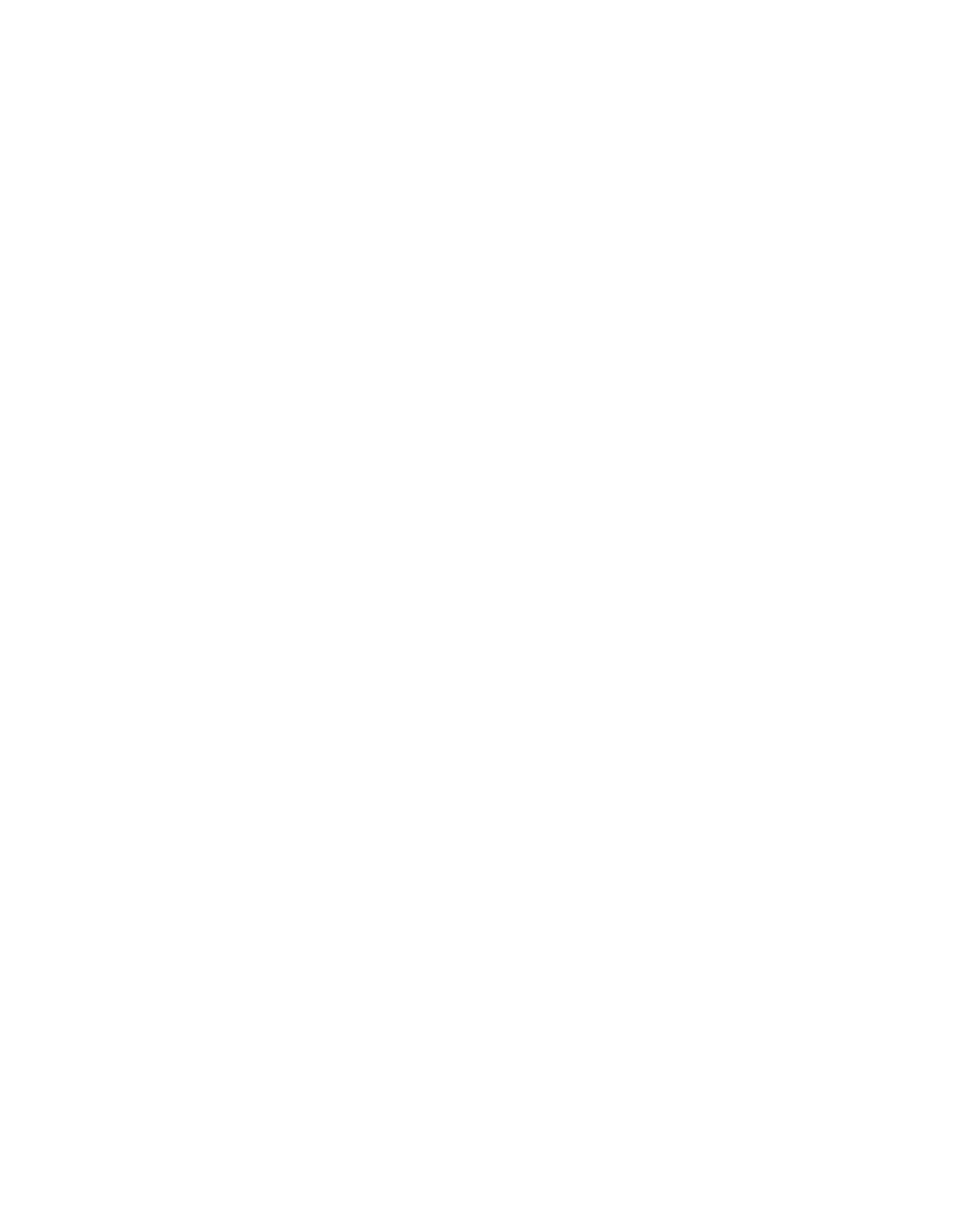
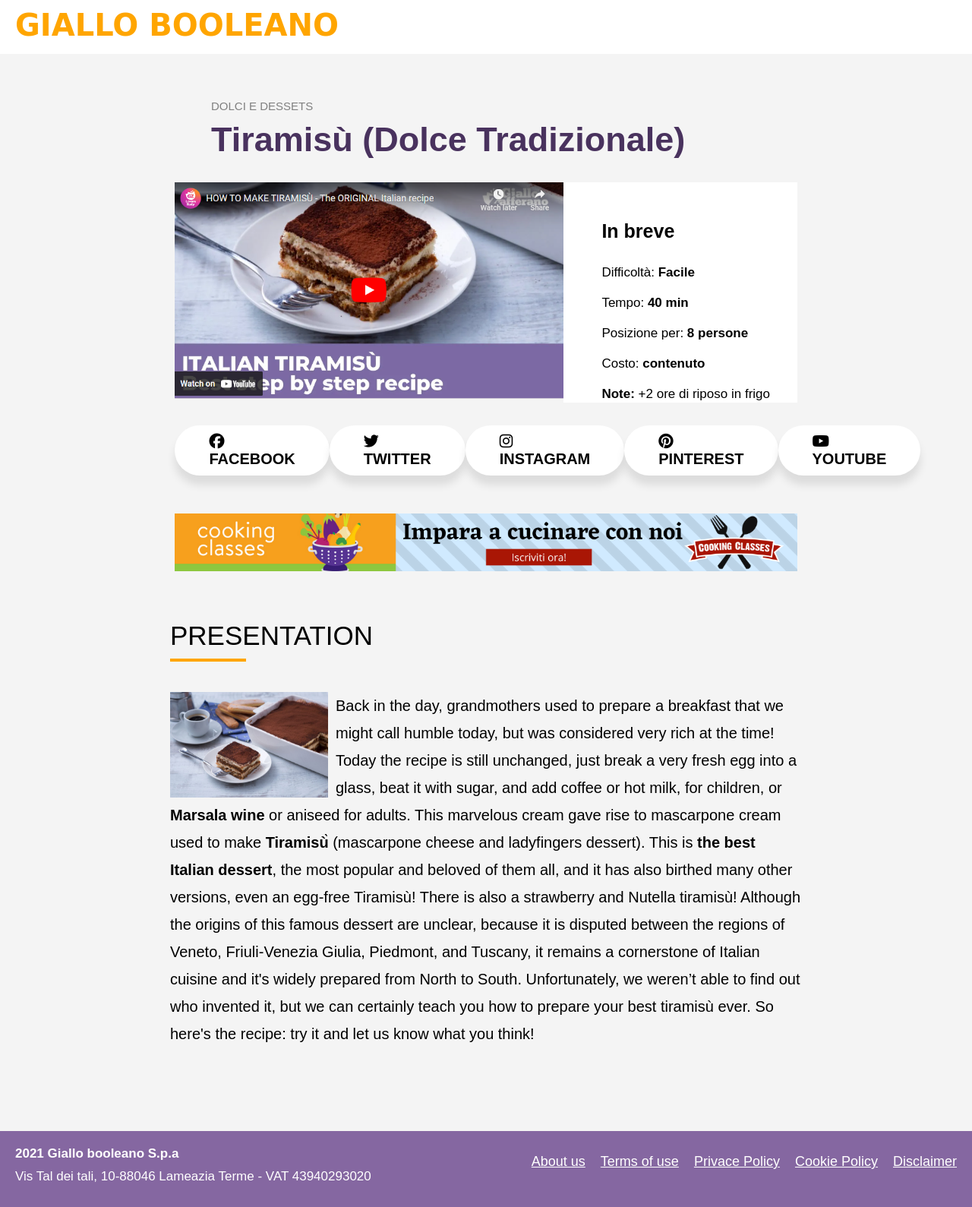
Before and after one commit to Luca-Belardinelli/htmlcss-responsive-layout, a plain HTML site: page index.html in a window 1280 px wide. Shown: the whole page at 76% size. Before the commit the page ends 800 px from the top, so only its background shows below. Drawn offline with Linux system fonts and the light colour scheme.

Commit message:
[versione desktop tablet]

```diff
--- a/css/style.css
+++ /dev/null
@@ -1,5 +0,0 @@
-*{
-    margin: 0;
-    padding: 0;
-    box-sizing: border-box;
-    }
--- a/index.html
+++ b/index.html
@@ -3,9 +3,147 @@
 <head>
     <meta charset="UTF-8">
     <meta name="viewport" content="width=device-width, initial-scale=1.0">
-    <title>Document</title>
+    <link rel="stylesheet" href="https://cdnjs.cloudflare.com/ajax/libs/font-awesome/6.7.1/css/all.min.css"
+    integrity="sha512-5Hs3dF2AEPkpNAR7UiOHba+lRSJNeM2ECkwxUIxC1Q/FLycGTbNapWXB4tP889k5T5Ju8fs4b1P5z/iB4nMfSQ==" crossorigin="anonymous" referrerpolicy="no-referrer"/>
+    <link rel="stylesheet" href="repo/css/style.css">
+    <title>Giallo Booleano</title>
 </head>
+
+
 <body>
+    <!-- header -->
+    <header>
+        <div class="giallo">
+            <p>GIALLO BOOLEANO</p>
+        </div>
+    </header>
+
+
+
+    <!-- main -->
+
+    <main>
+       <div class="dolce">
+         <p>DOLCI E DESSETS</p>
+         <h2>
+            Tiramisù
+            <span class="text_plus">(Dolce Tradizionale)</span>
+         </h2>
+      </div>
+
+        <div class="container">
+            <!-- sezione info ricetta -->
+            <section id="info_ricetta">
+                <div class="informazioni">
+                    <div class="video">
+                        <img src="./img/image (10).png" alt="">
+                    </div>
+                    <div class="info">
+                        <ul>
+                            <li><strong>In breve</strong></li>
+                            <li>Difficoltà:<strong> Facile</strong></li>
+                            <li>Tempo:<strong> 40 min</strong></li>
+                            <li>Posizione per:<strong> 8 persone</strong></li>
+                            <li>Costo:<strong> contenuto</strong></li>
+                            <li><strong>Note:</strong> +2 ore di riposo in frigo</li>
+                        </ul>
+
+                    </div>
+                </div>
+            </section>
+
+
+
+
+
+
+                <!-- sezione social -->
+
+                <div class="social">
+                    <div class="link">
+                        <a href=""><i class="fab fa-facebook"></i> <span>FACEBOOK</span></a>
+                        <a href=""><i class="fab fa-twitter"></i> <span>TWITTER</span></a>
+                        <a href=""><i class="fab fa-instagram"></i> <span>INSTAGRAM</span></a>
+                        <a href=""><i class="fab fa-pinterest"></i> <span>PINTEREST</span></a>
+                        <a href=""><i class="fab fa-youtube"></i> <span>YOUTUBE</span></a>
+                    </div>
+
+                    <div class="img">
+                        <img src="./img/banner.png" alt="">
+                    </div>
+                </div>
+
+
+
+
+       </div>
+
+             <!-- sezione presentazione -->
+             <div class="presentazione">
+                <h2>PRESENTATION</h2>
+                <hr class="riga">
+
+
+
+               <img src="./img/tiramisu.jpg" alt="">
+               <p>
+                Back in the day, grandmothers used to prepare a breakfast that we might call humble today, but was considered very rich at the time! Today the recipe is still unchanged, just break a very fresh egg into a glass, beat it with sugar, and add coffee or hot milk, for children, or <strong> Marsala wine</strong> or aniseed for adults.
+                This marvelous cream gave rise to mascarpone cream used to make <strong>Tiramisù</strong>̀ (mascarpone cheese and ladyfingers dessert). This is <strong> the best Italian dessert</strong>, the most popular and beloved of them all, and it has also birthed many other versions, even an egg-free Tiramisù! There is also a strawberry and Nutella tiramisù!
+                Although the origins of this famous dessert are unclear, because it is disputed between the regions of Veneto, Friuli-Venezia Giulia, Piedmont, and Tuscany, it remains a cornerstone of Italian cuisine and it's widely prepared from North to South.
+                Unfortunately, we weren’t able to find out who invented it, but we can certainly teach you how to prepare your best tiramisù ever. So here's the recipe: try it and let us know what you think!
+               </p>
+
+
+
+            </div>
+
+    </main>
+
+
+
+
+
+
+
+
+     <!-- footer -->
+     <footer>
+                <!-- navigazione sx -->
+                <div class="nav">
+                    <p><strong>2021 Giallo booleano S.p.a</strong></p>
+                    <p>Vis Tal dei tali, 10-88046 Lameazia Terme - VAT 43940293020</p>
+
+
+
+
+                </div>
+
+                <!-- navigazione dx -->
+                 <div>
+                        <!-- lista -->
+                     <ul class="menu">
+                        <li>
+                            <a class="footermenu" href="">About us</a>
+                        </li>
+                        <li>
+                            <a class="footermenu" href="">Terms of use</a>
+                        </li>
+                        <li>
+                            <a  class="footermenu" href="">Privace Policy</a>
+                        </li>
+                        <li>
+                            <a  class="footermenu" href="">Cookie Policy</a>
+                        </li>
+                        <li>
+                            <a  class="footermenu" href="">Disclaimer</a>
+                        </li>
+                      </ul>
+
+                 </div>
+
+     </footer>
+
+
 
 </body>
 </html>
--- /dev/null
+++ b/repo/css/style.css
@@ -0,0 +1,300 @@
+*{
+    margin: 0;
+    padding: 0;
+    box-sizing: border-box;
+    }
+
+
+    /* regole generali */
+
+    body {
+        background-color: rgb(244, 244, 244);
+        font-size: 20px;
+        font-family:  Montserrat, ‘Helvetica Neue’, sans-serif;
+    }
+
+
+
+
+    /* header */
+
+    header {
+        background-color: #fff;
+        width: 100%;
+    }
+
+
+
+    .giallo{
+        font-family:Nerko One, cursive;
+        font-size: 40px;
+        color: orange;
+        font-weight: 900;
+        padding-left: 20px;
+        padding-top: 10px;
+        padding-bottom: 15px;
+
+    }
+
+
+
+    /* main */
+
+    .dolce{
+        width: 80%;
+        margin: 0 auto;
+        margin-top: 60px;
+        margin-bottom: 20px;
+        padding-left: 150px;
+        font-size: 30px;
+        color: rgb(73, 50, 94);
+    }
+
+    .dolce p{
+        font-size: 15px;
+        padding-bottom: 10px;
+        color: gray;
+    }
+
+    /* sezione info ricetta  */
+    .container{
+        width: 80%;
+        margin: 0px auto;
+    }
+
+    .informazioni{
+        display: flex;
+        flex-direction: row;
+        justify-content: center;
+        margin-top: 30px;
+    }
+
+
+    .video{
+        width: 50%;
+    }
+
+    .video img{
+        width: 100%;
+    }
+
+    .info{
+        width: 30%;
+        padding-left: 50px;
+        padding-top: 30px;
+        background-color: #fff;
+    }
+
+    .info ul{
+        list-style-type: none;
+    }
+
+    .info li{
+        margin-top: 20px;
+        font-size: 17px;
+    }
+
+    .info li:first-child{
+        margin-bottom: 30px;
+        font-size: 25px;
+    }
+
+
+    /* sezione social */
+
+    .social{
+        display: flex;
+        flex-direction: column;
+        align-items: center;
+        margin-top: 30px;
+        gap: 30px;
+    }
+
+
+    .link{
+        width: 80%;
+        display: flex;
+        justify-content: space-between;
+        margin-bottom: 20px;
+    }
+
+    .link a {
+        text-decoration: none;
+        padding: 10px 45px;
+        border-radius: 40px;
+        background-color: white;
+        color: #000;
+        font-weight:600;
+        box-shadow: 0 12px 12px 0 rgb(0,0,0,0.10);
+    }
+
+
+    .img{
+        width: 80%;
+    }
+
+    .img img{
+        width: 100%;
+    }
+
+
+    /* sezione presentazione */
+    .presentazione{
+        width: 65%;
+        margin: 0px auto;
+        margin-top: 60px;
+        margin-bottom: 110px;
+
+
+
+    }
+
+    .presentazione h2{
+        font-weight: 500;
+        font-size: 35px;
+    }
+
+    .riga{
+        width: 100px;
+        border: 2px solid;
+        color: orange;
+        margin-top: 10px;
+        margin-bottom: 40px;
+
+    }
+
+    .presentazione p {
+        line-height: 1.8em;
+    }
+
+
+
+
+
+   .presentazione img{
+    width: 25%;
+    margin-bottom: 0px;
+    margin-right: 10px;
+    display: block;
+    float: left;
+   }
+
+
+
+
+    /* footer */
+    footer{
+    width: 100%;
+    display: flex;
+    justify-content: space-between;
+    padding-top: 20px;
+    padding-bottom: 20px;
+    padding-left: 20px;
+    background-color:rgb(133, 103, 161);
+    font-size: 17px;
+   }
+
+   .nav p{
+    color: #fff;
+    margin-bottom: 10px;
+
+   }
+
+   .menu{
+    display: inline-flex;
+    margin: 0;
+    padding: 0;
+    font-size: 18px;
+    margin-right: 20px;
+    align-items: center;
+    list-style-type: none;
+   }
+
+   .menu li{
+    margin-left: 20px;
+    padding-top: 10px;
+   }
+
+   .menu a{
+    color: #fff;
+   }
+
+
+
+   /* versione tablet */
+@media screen and (max-width:768px) {
+
+
+    .dolce{
+        width: 85%;
+        padding-left: 0;
+        font-size: 20px;
+    }
+
+    .container{
+        width: 100%;
+    }
+
+    .informazioni{
+        width: 85%;
+        display: flex;
+        flex-direction: column;
+        justify-content: center;
+        margin: 0px auto;
+    }
+
+    .video img{
+        width: 200%;
+    }
+
+    .info{
+        width: 100%;
+        padding-bottom: 50px;
+        padding-top: 10px;
+        margin-top: 0;
+    }
+
+
+    .link span{
+        display: none;
+
+    }
+
+    .link{
+        width: 85%;
+        margin-bottom: 0;
+    }
+
+    .link a {
+        padding: 10px 50px;
+    }
+
+    .img{
+        width: 85%;
+    }
+
+    .presentazione{
+        width: 85%;
+        padding-left: 0;
+        margin-top: 0;
+    }
+
+    .presentazione img{
+        width: 50%;
+    }
+
+    footer {
+        display: flex;
+        flex-direction: column;
+        align-items: center;
+        text-align: center;
+        padding-bottom: 40px;
+        padding-top: 40px;
+        padding-left: 0;
+    }
+
+
+}
+
+
+/* versione tablet */
```
